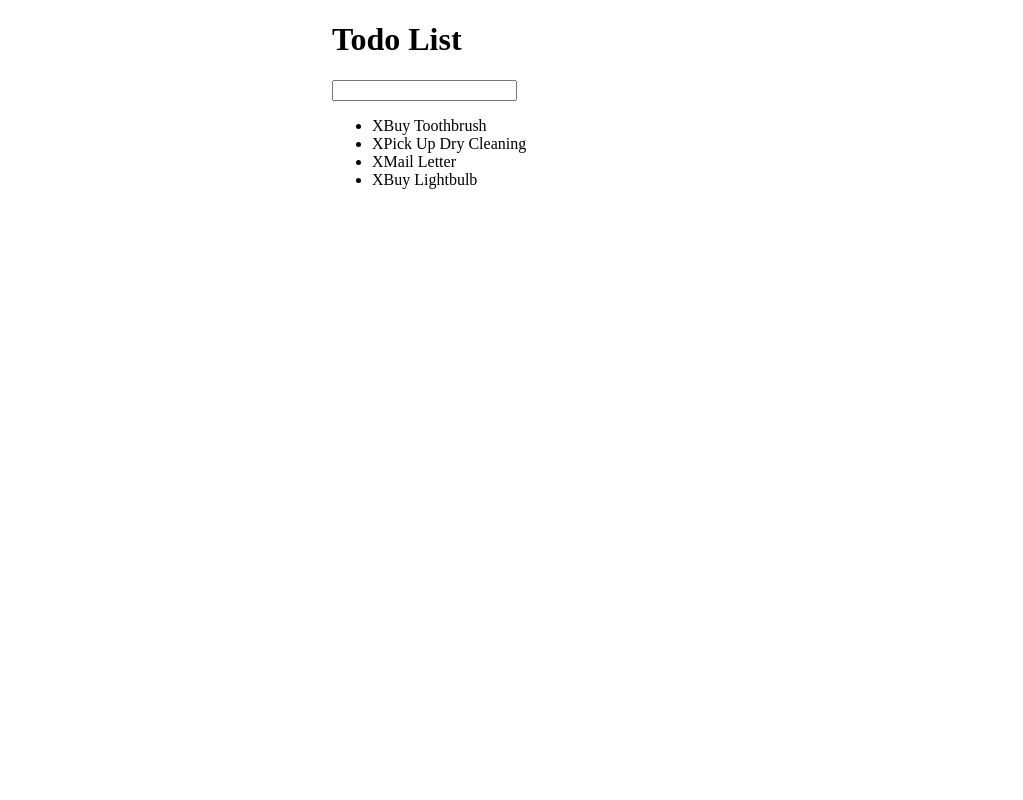
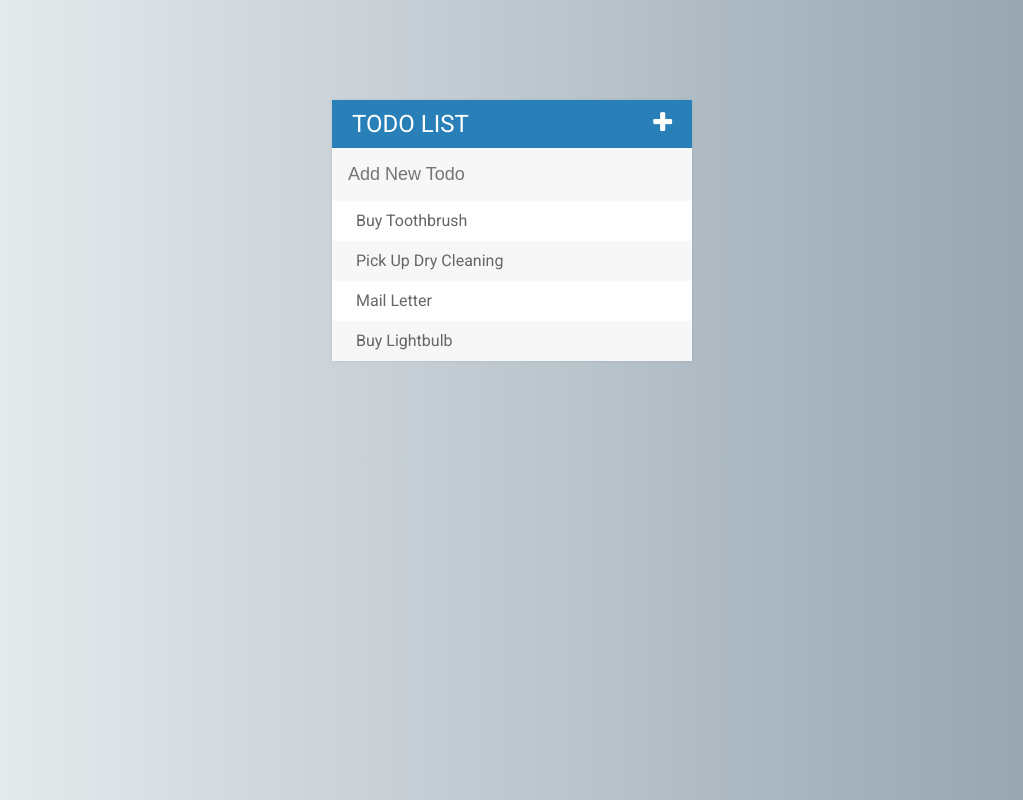
Before and after one commit to andrewsouthard1/TodoListProject, a plain HTML site: page index.html in a window 1280 px wide. Shown: the whole page, without its empty margins (128-1151 px from the left). Drawn offline with Linux system fonts and the light colour scheme.

Commit message:
finished

```diff
--- a/assets/css/styles.css
+++ b/assets/css/styles.css
@@ -1,4 +1,88 @@
+
+
+h1 {
+	background: #2980b9;
+	color: white;
+	margin: 0;
+	padding: 10px 20px;
+	text-transform: uppercase;
+	font-size: 24px;
+	font-weight: normal;
+}
+
+ul {
+	list-style: none;
+	margin: 0;
+	padding: 0;
+}
+
+.fa-plus {
+	float: right;
+}
+
+body {
+	font-family: Roboto;
+
+
+	background: #8e9eab; /* fallback for old browsers */
+	background: -webkit-linear-gradient(to left, #8e9eab , #eef2f3); /* Chrome 10-25, Safari 5.1-6 */
+	background: linear-gradient(to left, #8e9eab , #eef2f3); /* W3C, IE 10+/ Edge, Firefox 16+, Chrome 26+, Opera 12+, Safari 7+ */
+
+}
+
+li {
+	background: #fff;
+	height: 40px;
+	line-height: 40px;
+	color: #666;
+}
+
+li:nth-child(2n){
+	background-color: #f7f7f7;
+}
+
+input {
+	font-size: 18px;
+	background-color: #f7f7f7;
+	width: 100%;
+	padding: 13px 13px 13px;
+	box-sizing: border-box;
+	color: #2980b9;;
+	border: 3px solid rgba(0,0,0,0);
+}
+
+input:focus{
+	background: #fff;
+	border: 3px solid #2980b9;
+	outline: none;
+}
+
+span {
+	background: #e74c3c;
+	height: 40px;
+	margin-right: 20px;
+	text-align: center;
+	color: white;
+	width: 0;
+	display: inline-block;
+	transition: 0.2s linear;
+	opacity: 0;
+
+}
+
+li:hover span {
+	width: 40px;
+	opacity: 1.0;
+}
+
 #container{
 	width: 360px;
-	margin: 0 auto;
+	margin: 100px auto;
+	background-color: #f7f7f7;
+	box-shadow: 0 0 3px rgba(0, 0, 0, 0.1);
 }
+
+.completed {
+	color: gray;
+	text-decoration: line-through;
+}
--- a/assets/js/todos.js
+++ b/assets/js/todos.js
@@ -1,7 +1,26 @@
 //Check off specific todos by clicking
-$("li").click(function(){
+$("ul").on("click", "li", function(){
 	//if li is gray
-	// if
-	// $(this).css(
-	$(this).css("color", "gray");
+	$(this).toggleClass("completed");
+});
+
+//click on X to delete Todos
+$("ul").on("click", "span", function(){
+	$(this).parent().fadeOut(500, function(){
+		$(this).remove();
+	});
+	event.stopPropagation();
 })
+
+$("input[type='text'").keypress(function(event){
+	if(event.which === 13){
+		var todoText = $(this).val();
+		$(this).val("");
+		//create a new li and add to ul
+		$("ul").append("<li><span><i class='fa fa-trash'></i></span>" + todoText + "</li>");
+	}
+})
+
+$(".fa-plus").click(function(){
+	$("input[type='text'").fadeToggle();
+})
--- a/index.html
+++ b/index.html
@@ -4,18 +4,21 @@
 	<title>Todo List</title>
 	<script type="text/javascript" src="assets/js/lib/jquery-3.0.0.min.js"></script>
 	<link rel="stylesheet" type="text/css" href="assets/css/styles.css">
+	<link href="https://fonts.googleapis.com/css?family=Roboto" rel="stylesheet">
+	<link rel="stylesheet" type="text/css" href="https://cdnjs.cloudflare.com/ajax/libs/font-awesome/4.6.3/css/font-awesome.css">
+
 </head>
 <body>
 
 <div id="container">
-	<h1>Todo List</h1>
-	<input type="text">
+	<h1>Todo List<i class="fa fa-plus"></i></h1>
+	<input type="text" placeholder="Add New Todo">
 
 	<ul>
-		<li><span>X</span>Buy Toothbrush</li>
-		<li><span>X</span>Pick Up Dry Cleaning</li>
-		<li><span>X</span>Mail Letter</li>
-		<li><span>X</span>Buy Lightbulb</li>
+		<li><span><i class="fa fa-trash"></i></span> Buy Toothbrush</li>
+		<li><span><i class="fa fa-trash"></i> </span> Pick Up Dry Cleaning</li>
+		<li><span><i class="fa fa-trash"></i> </span> Mail Letter</li>
+		<li><span><i class="fa fa-trash"></i></span> Buy Lightbulb</li>
 	</ul>
 
 </div>
```
